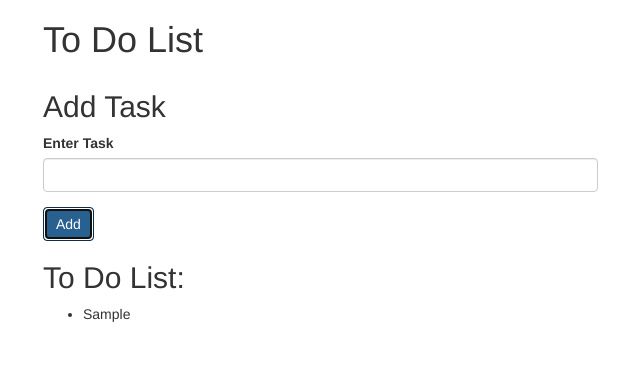
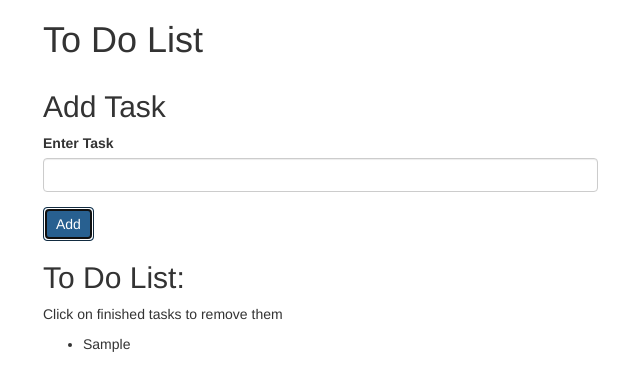
Before and after one commit to Edgarcho/todolist, a plain HTML site: page index.html in a window 1280 px wide. Both pictures are taken after typing "Sample" into the empty fields and a click on the button "Add". Shown: the whole page, without its empty margins (27-667 px from the left). Drawn offline with Linux system fonts and the light colour scheme.

Commit message:
added explanation of how to remove tasks to HTML

```diff
--- a/index.html
+++ b/index.html
@@ -21,6 +21,7 @@
           <button type="submit" class="btn btn-primary">Add</button>
           </form>
           <h2>To Do List:</h2>
+          <p>Click on finished tasks to remove them</p>
           <ul id="List">
 
           </ul>
--- a/js/scripts.js
+++ b/js/scripts.js
@@ -13,7 +13,7 @@ $(document).ready(function() {
     var newTask = new task(inputTask);
 
     $("ul#List").append("<li><span class='listItem'>" + newTask.taskName + "</span></li>");
-    $("ul#List").children("li").first().click(function() {
+    $("ul#List").children("li").click(function() {
   $(this).remove();});
     //$(".listItem").last().click(function() {
       //$("#show-task h2").text(newTask.taskName);
```
